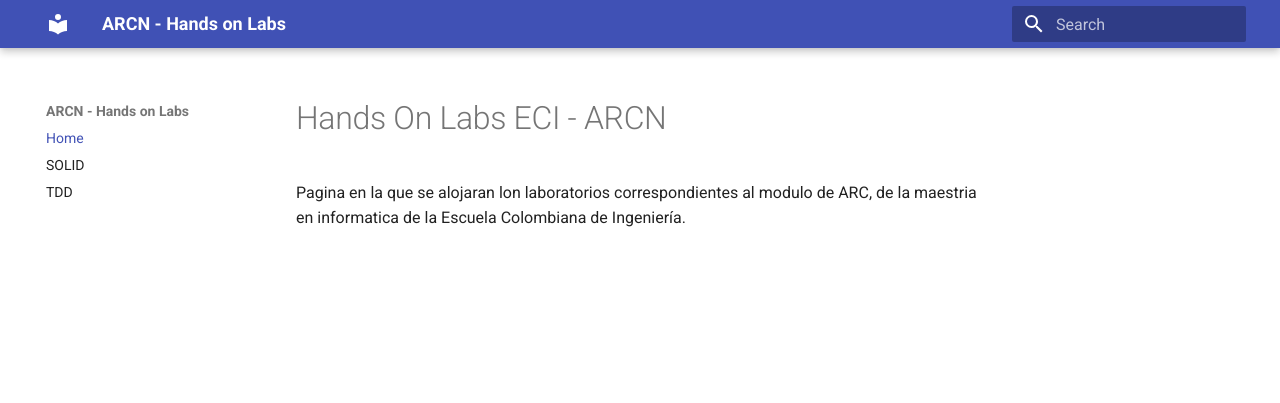
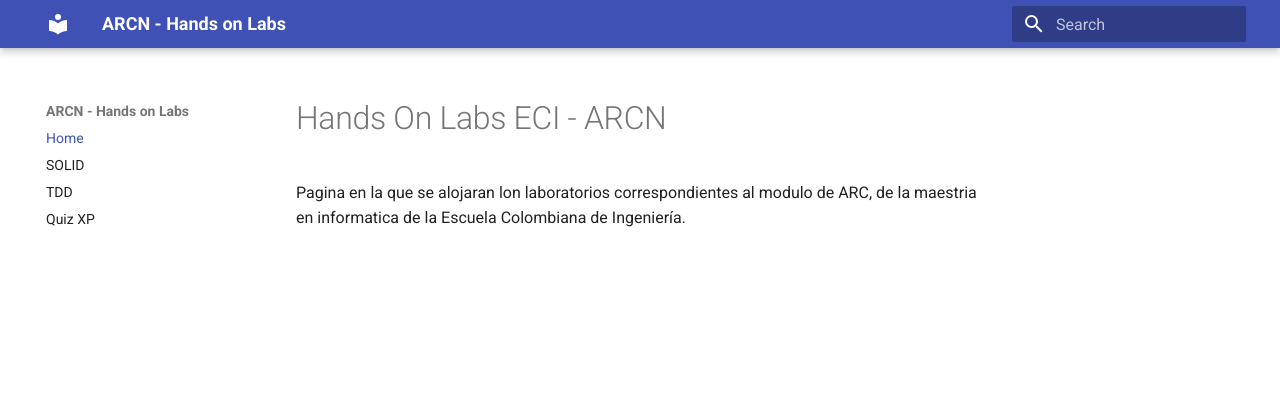
Before and after one commit to ECI-ARCN/Labs, an MkDocs documentation site: the page built from docs/index.md, in a window 1280 px wide. Shown: the top 403 px of the page. Built offline with MkDocs 1.6.1 and Material for MkDocs 9.7.7, drawn with Linux system fonts in a browser that asks for light colours.

Commit message:
Agrego quiz

```diff
--- a/mkdocs.yml
+++ b/mkdocs.yml
@@ -6,5 +6,6 @@ nav:
   - Home: index.md
   - SOLID: solid.md
   - TDD: tdd.md
+  - Quiz XP: quizXP.md
 extra_css:
   - assets/quiz_xp.html
```
